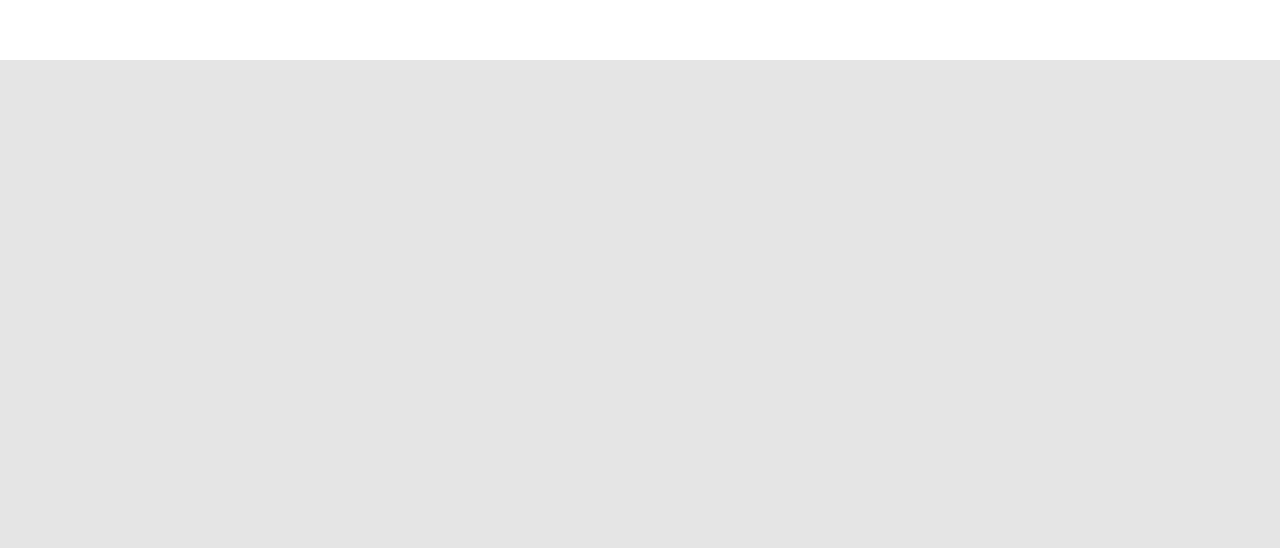
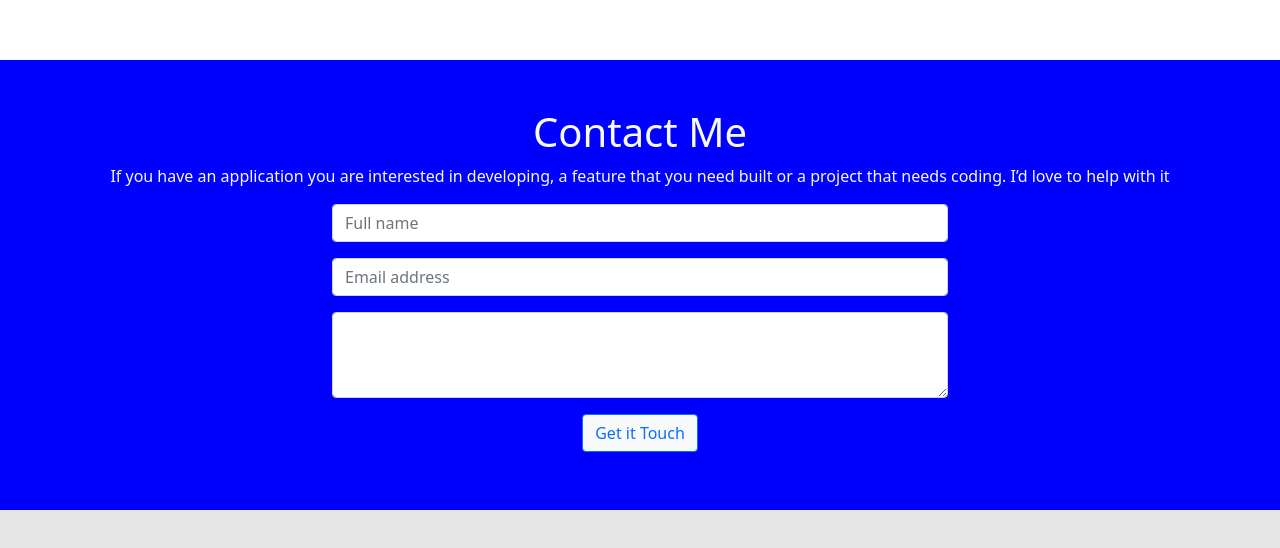
Before and after one commit to MoRaad97/Bootstrap-pair-programming, a plain HTML site: page index.html in a window 1280 px wide. Shown: the part 3601-4149 px from the top of the page. Before the commit the page ends 3661 px from the top, so only its background shows below. Drawn offline with Linux system fonts and the light colour scheme.

Commit message:
Add footer session that contain the form

```diff
--- a/css/master.css
+++ b/css/master.css
@@ -79,3 +79,15 @@ body {
 .list-group-flush {
   font-family: "poppins", serif;
 }
+
+ .bottom-sec{
+    background-color: blue;
+    height: 450px;
+
+}
+
+.form-div{
+    width: 50%;
+    margin: 0 auto;
+    display: block;
+}
--- a/index.html
+++ b/index.html
@@ -338,7 +338,71 @@
         </div>
       </div>
     </div>
+  </div>
+
     <!-- card session ends here -->
+
+    <div class=" bottom-sec b  mb-5">
+      <h1 class="text-light text-center pt-5">Contact Me</h1>
+      <p class="text-light text-center">
+        If you have an application you are interested in developing, a feature that you need built or a project that needs coding. I’d love to help with it
+      </p>
+
+      <div class="container form-div">
+        <div class="mb-3">
+
+          <input type="email" class="form-control" id="exampleFormControlInput1" placeholder="Full name">
+        </div>
+        <div class="mb-3">
+
+          <input type="email" class="form-control" id="exampleFormControlInput1" placeholder="Email address">
+        </div>
+        <div class="mb-3">
+
+          <textarea class="form-control" id="exampleFormControlTextarea1" rows="3"></textarea>
+        </div>
+
+      </div>
+
+
+      <div class="col-md-12 text-center">
+        <button type="button" class="btn btn-outline-primary btn-light">Get it Touch</button>
+
+      </div>
+
+
+
+
+
+
+
+
+
+
+
+
+
+
+
+
+
+
+
+
+
+
+
+
+
+
+
+
+
+
+
+
+
+
 
     <script src="js/bootstrap.bundle.min.js"></script>
     <script src="js/all.min.js"></script>
```
